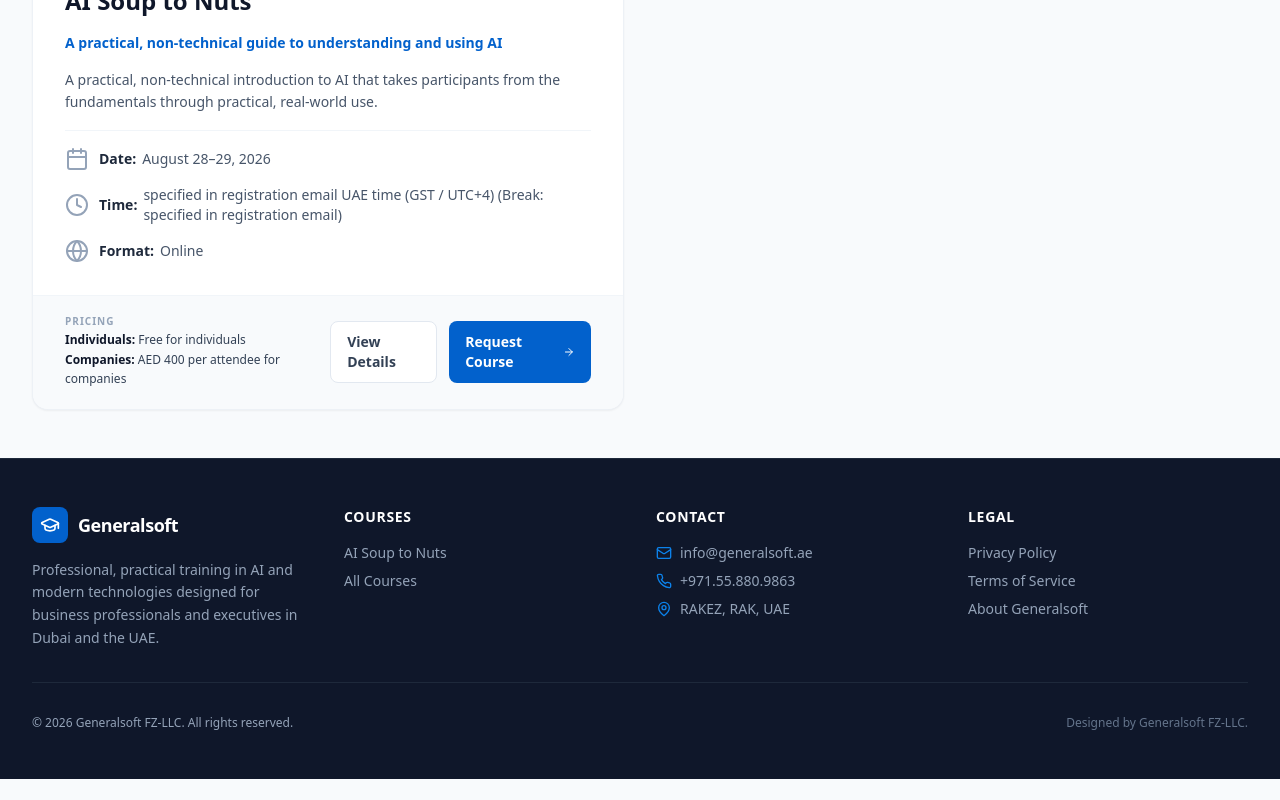
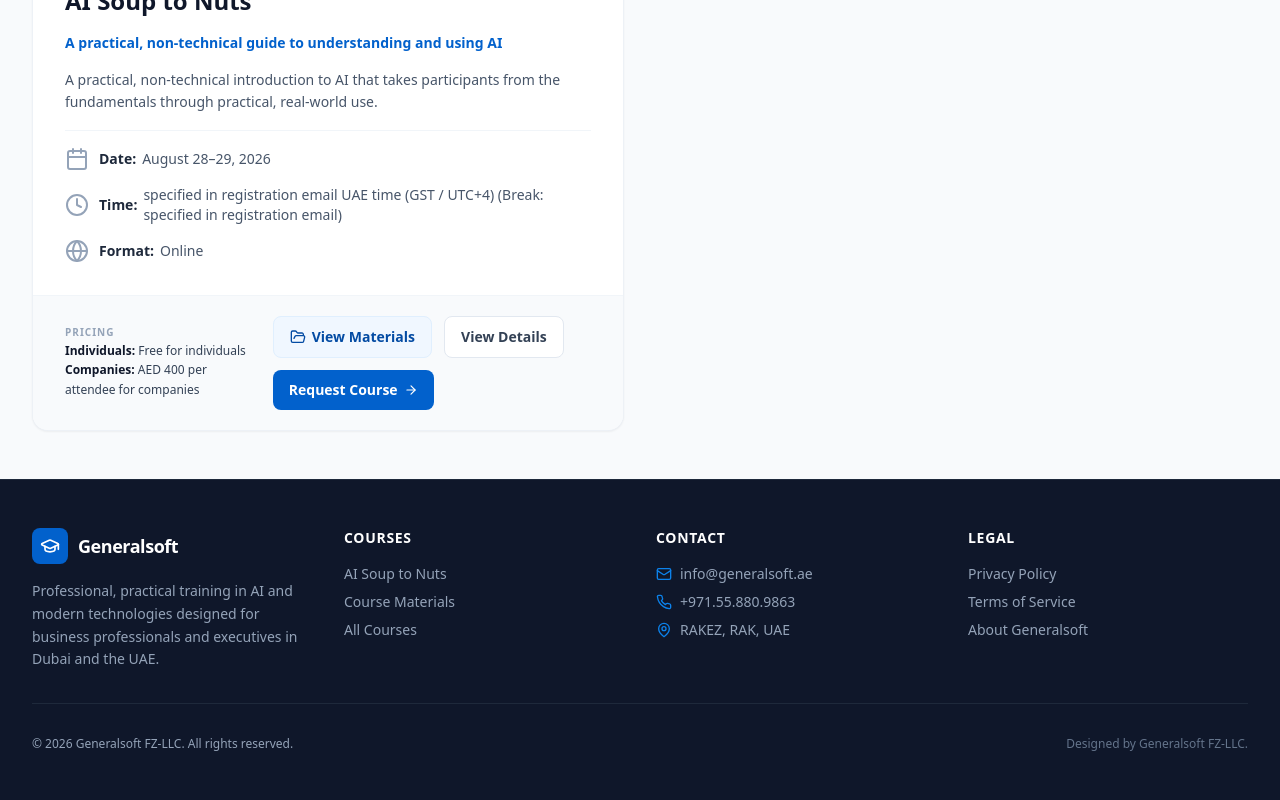
Before and after one commit to generalsoft/learn.generalsoft.ai, a React (Vite) app: page /courses in a window 1280 px wide. Shown: the part 366-1166 px from the top of the page. Before the commit the page ends 1145 px from the top, so only its background shows below. Built offline with nearby package versions, Linux system fonts and the light colour scheme; no server answers.

Commit message:
added deep links to materials

```diff
--- a/src/components/Footer.tsx
+++ b/src/components/Footer.tsx
@@ -28,6 +28,11 @@ export default function Footer() {
               <li>
                 <Link to="/courses/ai-soup-to-nuts" className="hover:text-white transition-colors">
                   AI Soup to Nuts
+                </Link>
+              </li>
+              <li>
+                <Link to="/courses/ai-soup-to-nuts#coursematerial" className="hover:text-white transition-colors">
+                  Course Materials
                 </Link>
               </li>
               <li>
--- a/src/pages/Courses.tsx
+++ b/src/pages/Courses.tsx
@@ -1,7 +1,8 @@
 import { useEffect } from 'react';
 import { Link } from 'react-router-dom';
-import { Calendar, Clock, Globe, ArrowRight, CheckCircle } from 'lucide-react';
+import { Calendar, Clock, Globe, ArrowRight, CheckCircle, FolderOpen } from 'lucide-react';
 import { courses } from '../courses/courseData';
+import { getCourseMaterials } from '../courses/courseMaterials';
 import { analytics } from '../services/analytics';
 
 export default function Courses() {
@@ -23,7 +24,9 @@ export default function Courses() {
 
       {/* Courses Grid */}
       <div className="grid grid-cols-1 lg:grid-cols-2 gap-8">
-        {courses.map((course) => (
+        {courses.map((course) => {
+          const hasMaterials = getCourseMaterials(course.slug).length > 0;
+          return (
           <div
             key={course.id}
             className="bg-white rounded-2xl border border-slate-200/60 shadow-sm hover:shadow-md transition-all flex flex-col overflow-hidden"
@@ -88,7 +91,16 @@ export default function Courses() {
                 </div>
               </div>
 
-              <div className="flex space-x-3">
+              <div className="flex flex-wrap gap-3">
+                {hasMaterials && (
+                  <Link
+                    to={`/courses/${course.slug}#coursematerial`}
+                    className="flex-1 sm:flex-initial inline-flex items-center justify-center px-4 py-2.5 text-xs sm:text-sm font-semibold text-primary-700 bg-primary-50 hover:bg-primary-100 border border-primary-100 transition-colors rounded-lg focus-ring"
+                  >
+                    <FolderOpen className="w-4 h-4 mr-1.5" />
+                    View Materials
+                  </Link>
+                )}
                 <Link
                   to={`/courses/${course.slug}`}
                   className="flex-1 sm:flex-initial inline-flex items-center justify-center px-4 py-2.5 text-xs sm:text-sm font-semibold text-slate-700 bg-white hover:bg-slate-100 border border-slate-200 transition-colors rounded-lg focus-ring"
@@ -110,7 +122,8 @@ export default function Courses() {
               </div>
             </div>
           </div>
-        ))}
+          );
+        })}
       </div>
     </div>
   );
```
